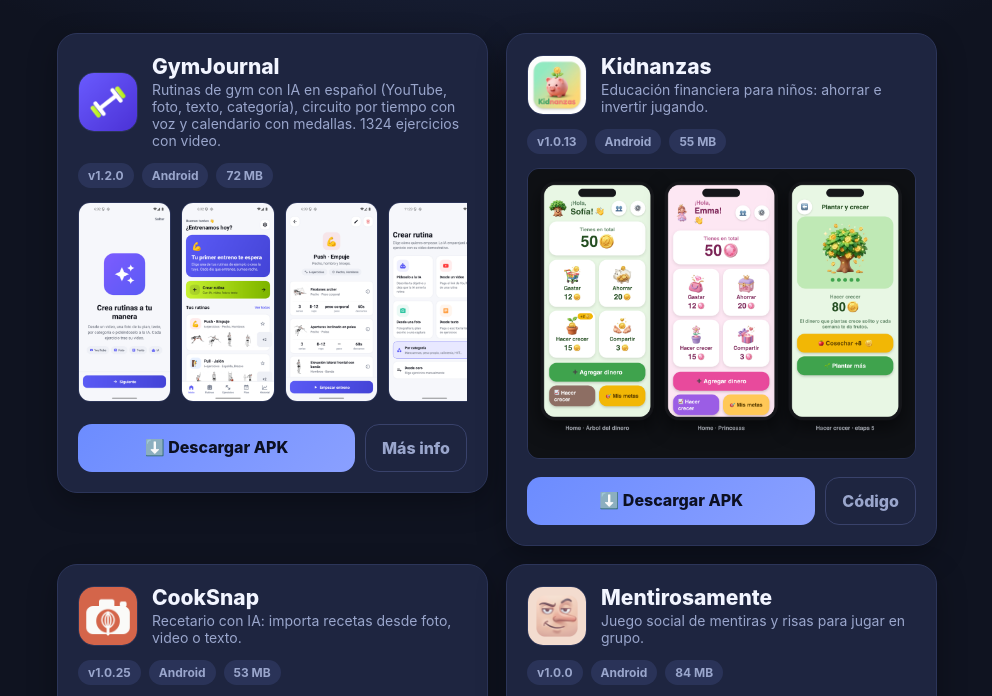
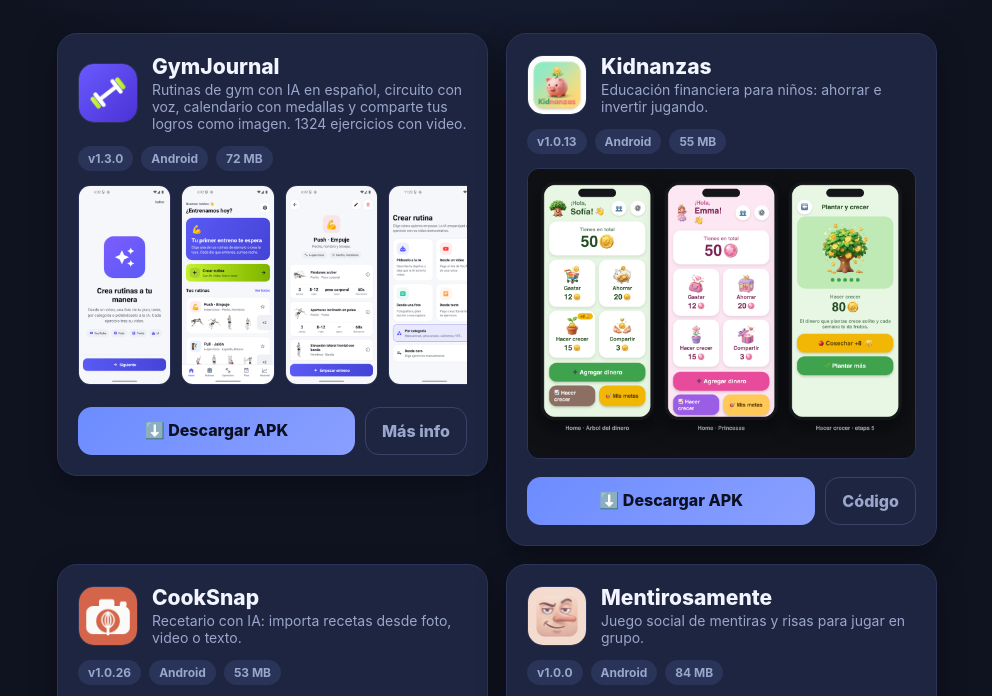
Before and after one commit to cacorreap/personal-projects-public-apk, a plain HTML site: page index.html in a window 1280 px wide. Shown: the part 104-800 px from the top of the page, without its empty margins (143-1135 px from the left). Drawn offline with Linux system fonts and the light colour scheme.

Commit message:
GymJournal v1.3.0: share workout achievement as image

```diff
--- a/index.html
+++ b/index.html
@@ -127,10 +127,10 @@
     {
       name: "GymJournal",
       iconImg: "apps/gymjournal/icon.png",
-      tagline: "Rutinas de gym con IA en español (YouTube, foto, texto, categoría), circuito por tiempo con voz y calendario con medallas. 1324 ejercicios con video.",
-      version: "1.2.0",
+      tagline: "Rutinas de gym con IA en español, circuito con voz, calendario con medallas y comparte tus logros como imagen. 1324 ejercicios con video.",
+      version: "1.3.0",
       size: "72 MB",
-      apk: "https://github.com/cacorreap/personal-projects-public-apk/releases/download/gymjournal-v1.2.0/gymjournal.apk",
+      apk: "https://github.com/cacorreap/personal-projects-public-apk/releases/download/gymjournal-v1.3.0/gymjournal.apk",
       link: { label: "Más info", url: "https://cacorreap.github.io/gymjournal-public/" },
       gallery: [
         "apps/gymjournal/shots/0-bienvenida.png",
@@ -139,6 +139,7 @@
         "apps/gymjournal/shots/2-crear.png",
         "apps/gymjournal/shots/3-categorias.png",
         "apps/gymjournal/shots/7-plan.png",
+        "apps/gymjournal/shots/9-logro.png",
         "apps/gymjournal/shots/4-circuito.png",
         "apps/gymjournal/shots/6-ejercicio.png",
       ],
@@ -157,7 +158,7 @@
       name: "CookSnap",
       iconImg: "apps/cooksnap/icon.png",
       tagline: "Recetario con IA: importa recetas desde foto, video o texto.",
-      version: "1.0.25",
+      version: "1.0.26",
       size: "53 MB",
       apk: "https://github.com/cacorreap/cooksnap-public/releases/latest/download/cooksnap.apk",
       link: { label: "Más info", url: "https://cacorreap.github.io/cooksnap-public/" },
```
Also changed, not shown: apps/gymjournal/shots/9-logro.png (added).
